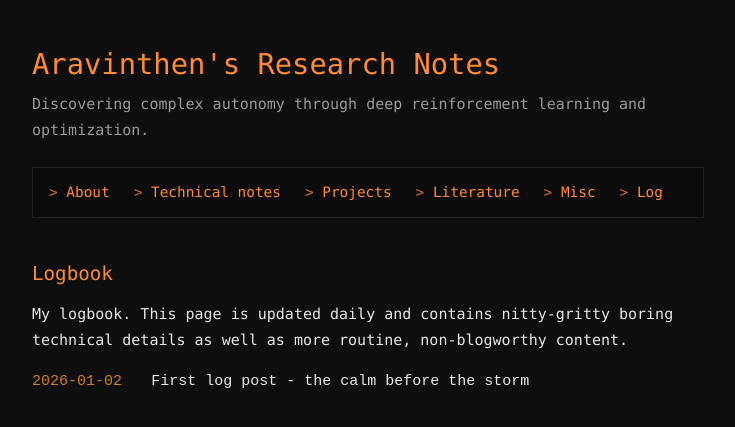
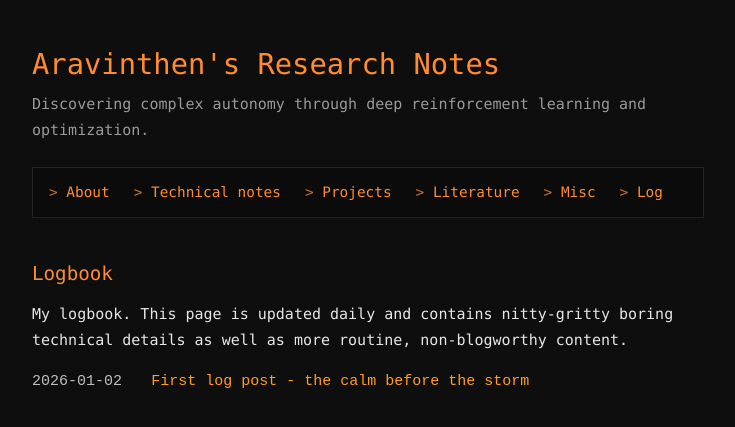
Before and after one commit to aravinthen/aravinthen.github.io, a Jekyll site: the page built from log/index.html, in a window 1280 px wide. Shown: the top 427 px of the page, without its empty margins (272-1007 px from the left). Built offline with Jekyll 4.4.1, drawn with Linux system fonts in a browser that asks for light colours.

Commit message:
log title and color fix
Extremely unintuitive color scheme and title section - this has now
been fixed.

```diff
--- a/assets/css/style.css
+++ b/assets/css/style.css
@@ -184,13 +184,13 @@ pre {
 }
 
 .log-item-date {
-  color: #ff9f1c;
+  color: #eaeaea;
   opacity: 0.8;
   min-width: 100px;
 }
 
 .log-item-title {
-  color: #eaeaea;
+  color: #ff9f1c;
   text-decoration: none;
 }
 
@@ -214,12 +214,6 @@ pre {
   opacity: 0.8;
 }
 
-.log-title {
-  font-size: inherit;
-  font-weight: inherit;
-  color: inherit;
-}
-
 .log-tags {
   margin-top: 3rem;
   font-size: 0.85rem;
```
